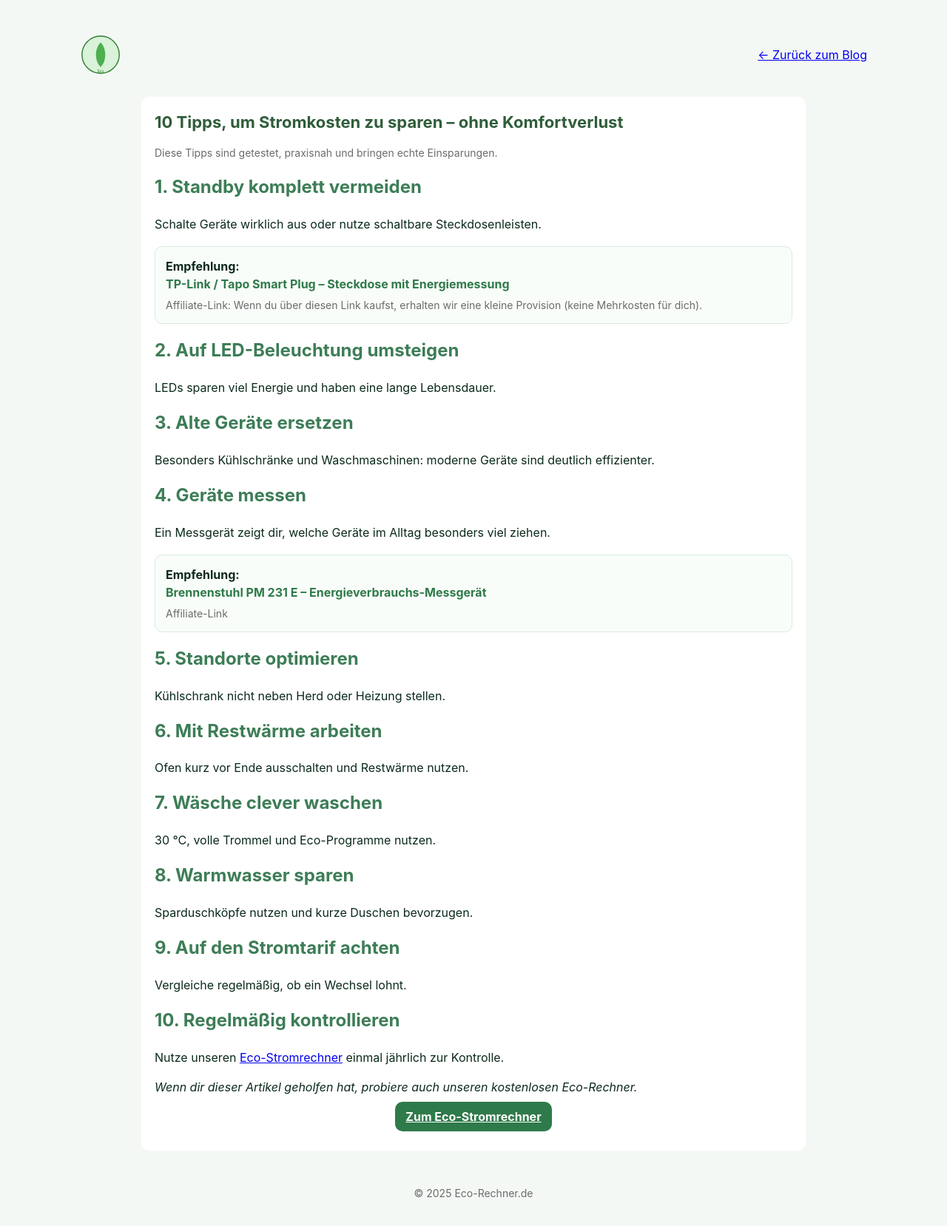
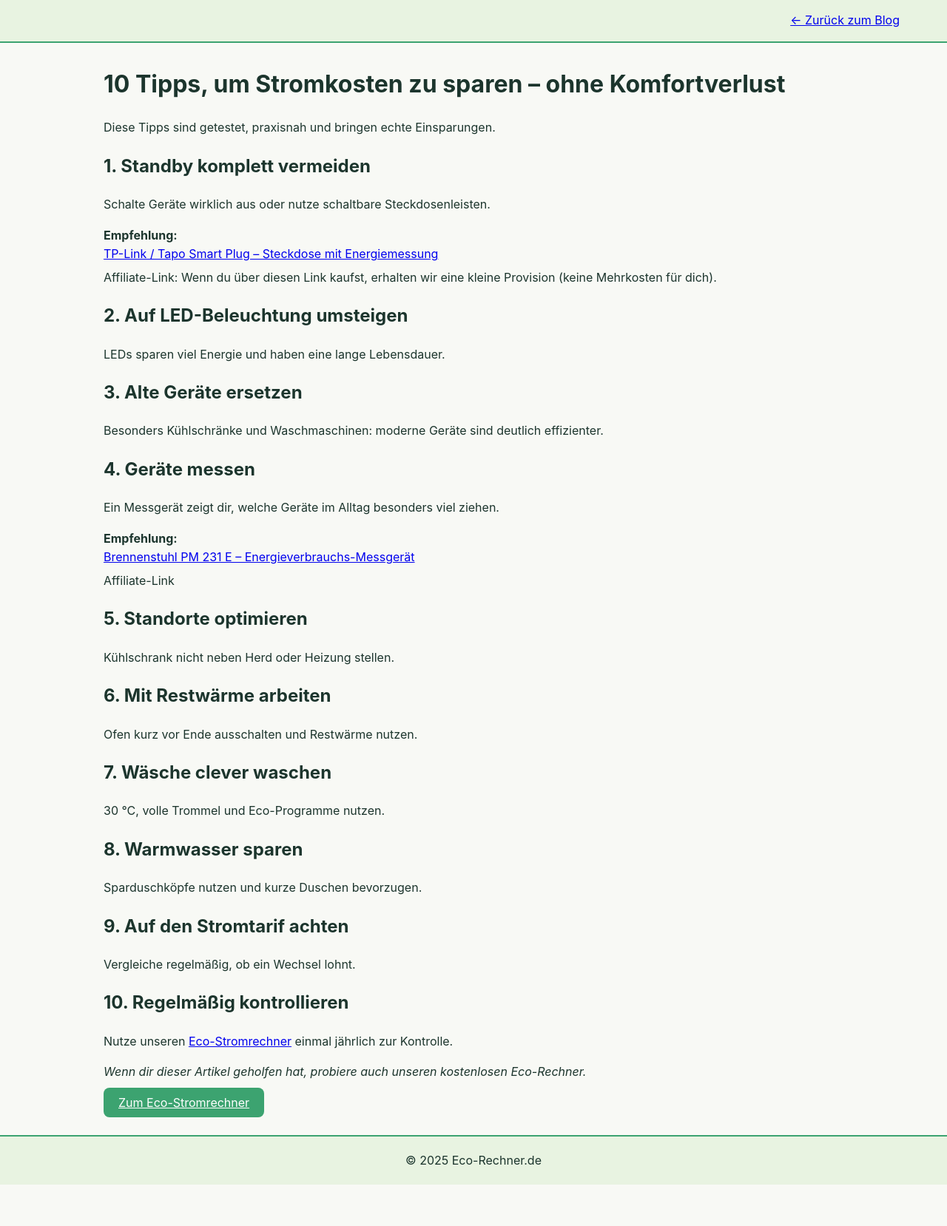
Before and after one commit to Stromspar/Stromspar-Check, a plain HTML site: page blog/10-tipps-stromkosten.html in a window 1280 px wide. Shown: the whole page at 74% size. After the commit the page ends 1602 px from the top, so only its background shows below. Drawn offline with Linux system fonts and the light colour scheme.

Commit message:
Update style.css

```diff
--- a/style.css
+++ b/style.css
@@ -1,83 +1,151 @@
-/* style.css — globales Design (grün + hellbeige), responsive */
-:root{
-  --bg:#f4f8f5;
-  --accent:#2f7a4a;
-  --accent-2:#57a168;
-  --muted:#6b6b6b;
-  --card:#ffffff;
-  --radius:12px;
-  --maxw:1100px;
-  --shadow: 0 8px 24px rgba(6,30,15,0.06);
-  --font-sans: Inter, system-ui, -apple-system, "Segoe UI", Roboto, "Helvetica Neue", Arial;
+/* ========== ECO-RECHNER STYLESHEET ========== */
+
+/* --- Grundlayout & Farben --- */
+:root {
+  --main-green: #3CA370;
+  --light-green: #E8F3E1;
+  --text-dark: #1C352D;
+  --accent: #4CAF50;
+  --bg-color: #F8F9F5;
+  --white: #fff;
+  --font: "Inter", "Helvetica Neue", Arial, sans-serif;
 }
 
-*{box-sizing:border-box}
-html,body{height:100%}
-body{
-  margin:0;
-  font-family:var(--font-sans);
-  background:var(--bg);
-  color:#0b2a1a;
-  -webkit-font-smoothing:antialiased;
-  -moz-osx-font-smoothing:grayscale;
-  line-height:1.5;
+body {
+  font-family: var(--font);
+  background-color: var(--bg-color);
+  color: var(--text-dark);
+  margin: 0;
+  padding: 0;
+  line-height: 1.6;
 }
 
-.container{max-width:var(--maxw);margin:28px auto;padding:18px}
-header{display:flex;align-items:center;justify-content:space-between;gap:18px}
-.logo{display:flex;align-items:center;gap:12px}
-.logo img{width:56px;height:56px;display:block}
-.brandTitle{font-weight:700;color:var(--accent);font-size:20px}
-.slogan{font-size:13px;color:var(--muted)}
+/* --- Header mit Logo --- */
+header {
+  display: flex;
+  align-items: center;
+  justify-content: space-between;
+  background-color: var(--light-green);
+  padding: 15px 5%;
+  border-bottom: 2px solid var(--main-green);
+}
 
-nav{display:flex;gap:12px;align-items:center}
-nav a{color:var(--accent);text-decoration:none;font-weight:600}
-nav a:hover{text-decoration:underline}
+header img.logo {
+  height: 60px;
+  width: auto;
+  border-radius: 50%;
+}
 
-/* layout */
-.main-grid{display:grid;grid-template-columns:1fr 380px;gap:24px;margin-top:18px}
-@media (max-width:960px){.main-grid{grid-template-columns:1fr;padding:0 6px}}
+header h1 {
+  font-size: 1.8rem;
+  color: var(--main-green);
+}
 
-/* cards / blocks */
-.card{background:var(--card);padding:18px;border-radius:var(--radius);box-shadow:var(--shadow);border:1px solid rgba(0,0,0,0.03)}
-h1{margin:0;font-size:22px;color:#0b3f2a}
-.lead{color:#2b4f3a;margin-top:8px}
+/* --- Navigation --- */
+nav a {
+  text-decoration: none;
+  color: var(--text-dark);
+  margin-left: 20px;
+  font-weight: 600;
+}
 
-/* buttons */
-.btn{background:var(--accent);color:#fff;padding:10px 14px;border-radius:10px;border:0;font-weight:700;cursor:pointer;transition:transform .14s ease, box-shadow .14s ease}
-.btn:hover{transform:translateY(-3px);box-shadow:0 10px 28px rgba(47,122,74,0.16)}
-.btn.ghost{background:transparent;color:var(--accent);border:1px solid rgba(47,122,74,0.12)}
+nav a:hover {
+  color: var(--main-green);
+}
 
-/* tools grid */
-.toolsGrid{display:grid;grid-template-columns:repeat(3,1fr);gap:12px;margin-top:12px}
-@media (max-width:960px){.toolsGrid{grid-template-columns:repeat(1,1fr)}}
-.toolCard{padding:14px;border-radius:10px;border:1px solid rgba(0,0,0,0.03);background:linear-gradient(180deg,#fff,#fbfff9)}
-.toolCard h4{margin:0 0 6px;color:#234a35}
-.toolCard p{margin:0;color:var(--muted)}
+/* --- Hauptbereich --- */
+main {
+  max-width: 1000px;
+  margin: 30px auto;
+  padding: 0 20px;
+}
 
-/* calculator (right) */
-label{display:block;font-weight:700;margin-top:10px;color:#14482f}
-input[type=number], select, input[type=text]{width:100%;padding:10px;border-radius:8px;border:1px solid #e6efe8;background:#fbfdfb;font-size:15px}
-.actions{display:flex;gap:8px;margin-top:12px;flex-wrap:wrap}
-.result{margin-top:12px;padding:12px;border-radius:10px;background:linear-gradient(180deg,rgba(87,161,104,0.06),rgba(47,122,74,0.03));border:1px solid rgba(47,122,74,0.08)}
-.bar{height:14px;background:#dfefe3;border-radius:999px;margin-top:10px;overflow:hidden}
-.barInner{height:100%;background:linear-gradient(90deg,var(--accent-2),var(--accent));width:0%;transition:width .6s}
+/* --- Buttons --- */
+button, .btn {
+  background-color: var(--main-green);
+  color: var(--white);
+  border: none;
+  padding: 10px 20px;
+  border-radius: 8px;
+  font-size: 1rem;
+  cursor: pointer;
+  transition: background-color 0.3s ease;
+}
 
-/* blog teaser */
-.blogTeaser{display:flex;gap:12px;flex-wrap:wrap;margin-top:18px}
-.teaser{flex:1;min-width:260px;background:#fff;padding:12px;border-radius:10px;border:1px solid rgba(0,0,0,0.03)}
-.teaser h4{margin:0 0 6px;color:#2f5d3a}
+button:hover, .btn:hover {
+  background-color: var(--accent);
+}
 
-/* blog & article */
-.article{max-width:900px;margin:28px auto;padding:18px;background:#fff;border-radius:12px;border:1px solid rgba(0,0,0,0.03)}
-.article h1{color:#2f5d3a}
-.article h2{color:#3d7d57;margin-top:18px}
-.affiliate-box{border:1px solid #d9ebdc;background:#f9fdf9;padding:14px;border-radius:10px;margin:18px 0}
-.affiliate-box a{color:var(--accent);font-weight:700;text-decoration:none}
+/* --- Rechnerboxen --- */
+.calculator {
+  background: var(--white);
+  border: 1px solid #ddd;
+  border-radius: 10px;
+  padding: 25px;
+  margin-bottom: 30px;
+  box-shadow: 0 2px 8px rgba(0, 0, 0, 0.05);
+}
 
-/* footer */
-footer{text-align:center;color:var(--muted);margin-top:28px;padding:18px 0;font-size:13px}
+.calculator h2 {
+  color: var(--main-green);
+  margin-top: 0;
+}
 
-/* small helpers */
-.muted{color:var(--muted);font-size:14px}
-.center{text-align:center}
+/* --- Footer --- */
+footer {
+  background-color: var(--light-green);
+  padding: 20px;
+  text-align: center;
+  color: var(--text-dark);
+  border-top: 2px solid var(--main-green);
+  margin-top: 50px;
+}
+
+footer a {
+  color: var(--main-green);
+  text-decoration: none;
+}
+
+footer a:hover {
+  text-decoration: underline;
+}
+
+/* --- Blogartikel-Karten --- */
+.blog-card {
+  background: var(--white);
+  border-radius: 10px;
+  padding: 20px;
+  margin: 20px 0;
+  box-shadow: 0 2px 8px rgba(0, 0, 0, 0.05);
+}
+
+.blog-card h3 {
+  color: var(--main-green);
+  margin-top: 0;
+}
+
+.blog-card a {
+  text-decoration: none;
+  color: var(--main-green);
+  font-weight: bold;
+}
+
+.blog-card a:hover {
+  text-decoration: underline;
+}
+
+/* --- Responsive --- */
+@media (max-width: 768px) {
+  header {
+    flex-direction: column;
+  }
+
+  nav a {
+    display: block;
+    margin: 10px 0;
+  }
+
+  header img.logo {
+    height: 50px;
+  }
+}
```
